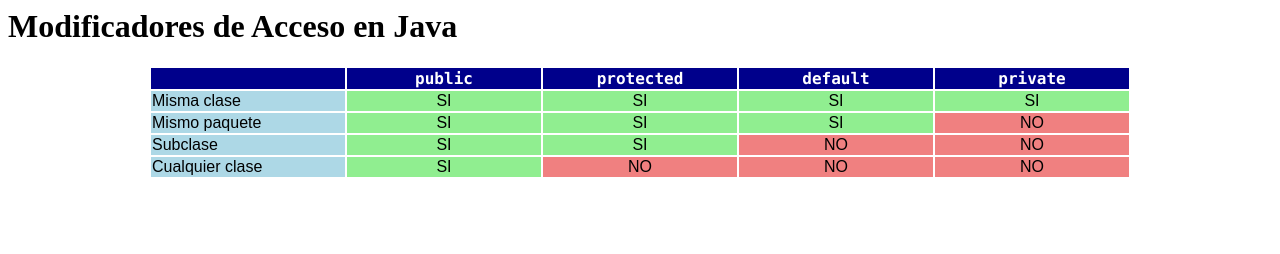
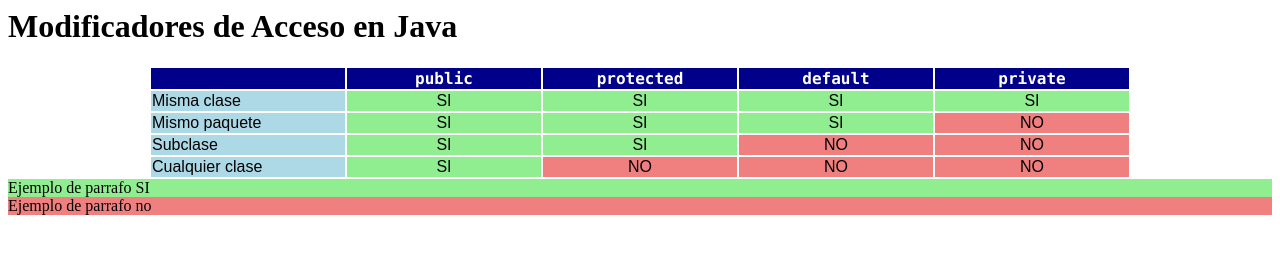
Before and after one commit to julioaguilarlania/JITA24-HTML, a plain HTML site: page modificadores-acceso.html in a window 1280 px wide. Drawn offline with Linux system fonts and the light colour scheme.

Commit message:
Ejemplo de uso de clase en diferentes elementos

```diff
--- a/modificadores-acceso.html
+++ b/modificadores-acceso.html
@@ -41,6 +41,8 @@
                 <td class="no">NO</td>
             </tr>
         </table>
+        <div class="si">Ejemplo de parrafo SI</div>
+        <div class="no">Ejemplo de parrafo no</div>
         <style>
             table {
                 margin-left: auto;
```
